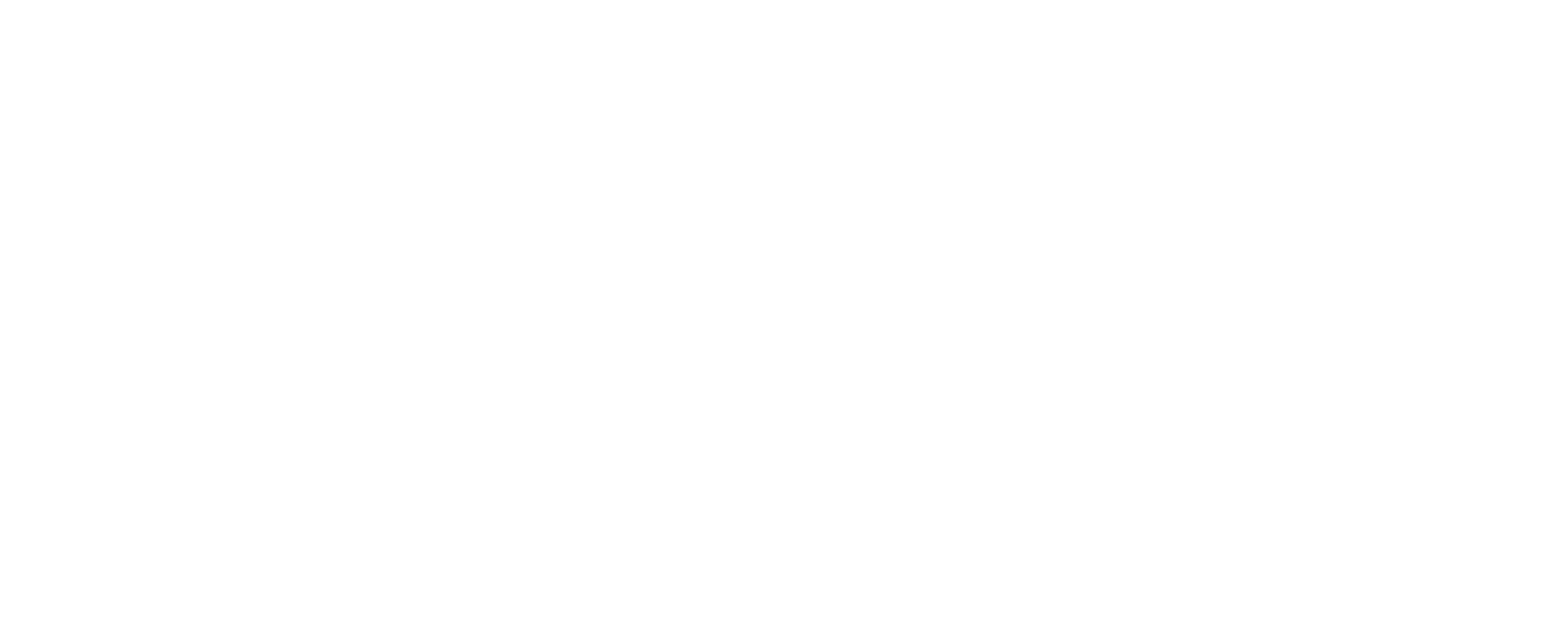
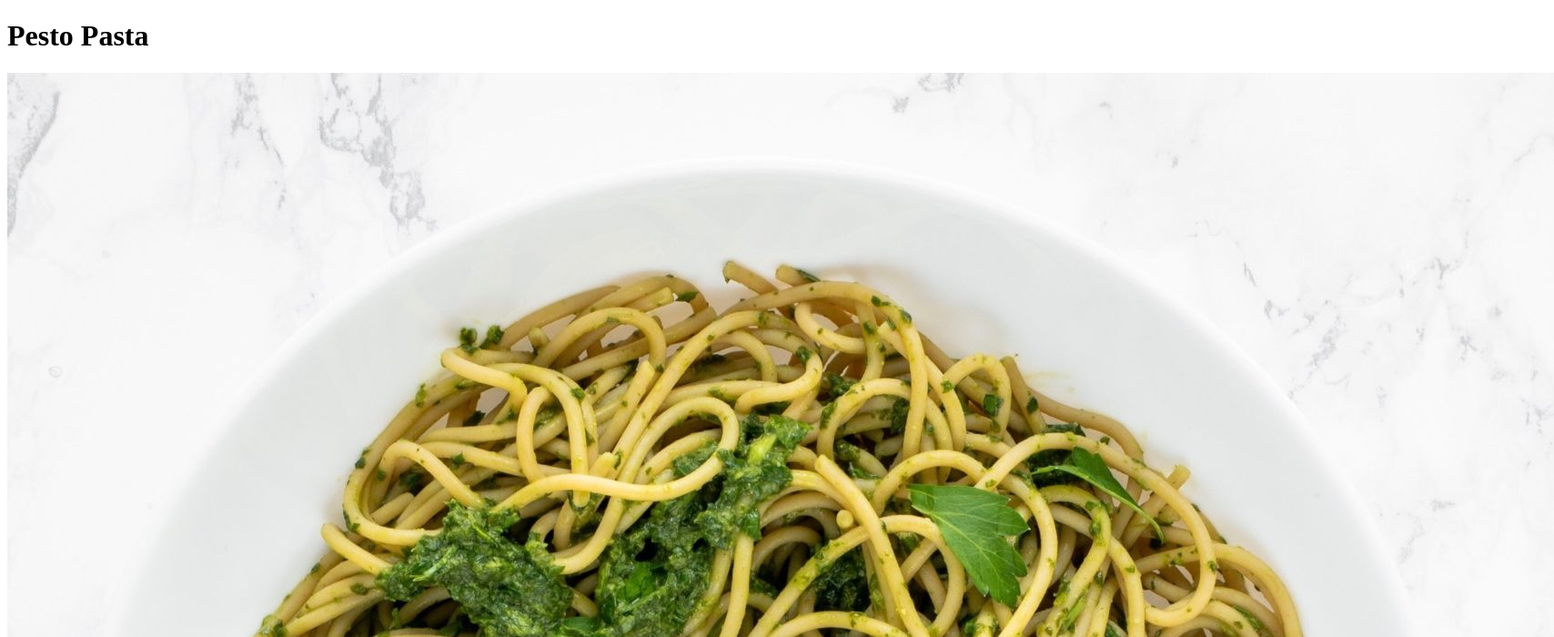
Before and after one commit to nikor8/odin-recipes, a plain HTML site: page recipes/pestoPasta.html in a window 1280 px wide. Shown: the top 700 px of the page at 91% size, 1708 px wide, since content can reach past the window. Drawn offline with Linux system fonts and the light colour scheme.

Commit message:
Pesto Pasta picture and intro heading

```diff
--- a/recipes/pestoPasta.html
+++ b/recipes/pestoPasta.html
@@ -5,6 +5,8 @@
     <title>Pesto Pasta</title>
 </head>
 <body>
-
+    <h1>Pesto Pasta</h1>
+        <img src="pestopasta.jpg">
+    <h2>A great pasta dish to whip up in a flash (15 minutes)</h2>
 </body>
 </html>
```
Also changed, not shown: recipes/pestopasta.jpg (added).
